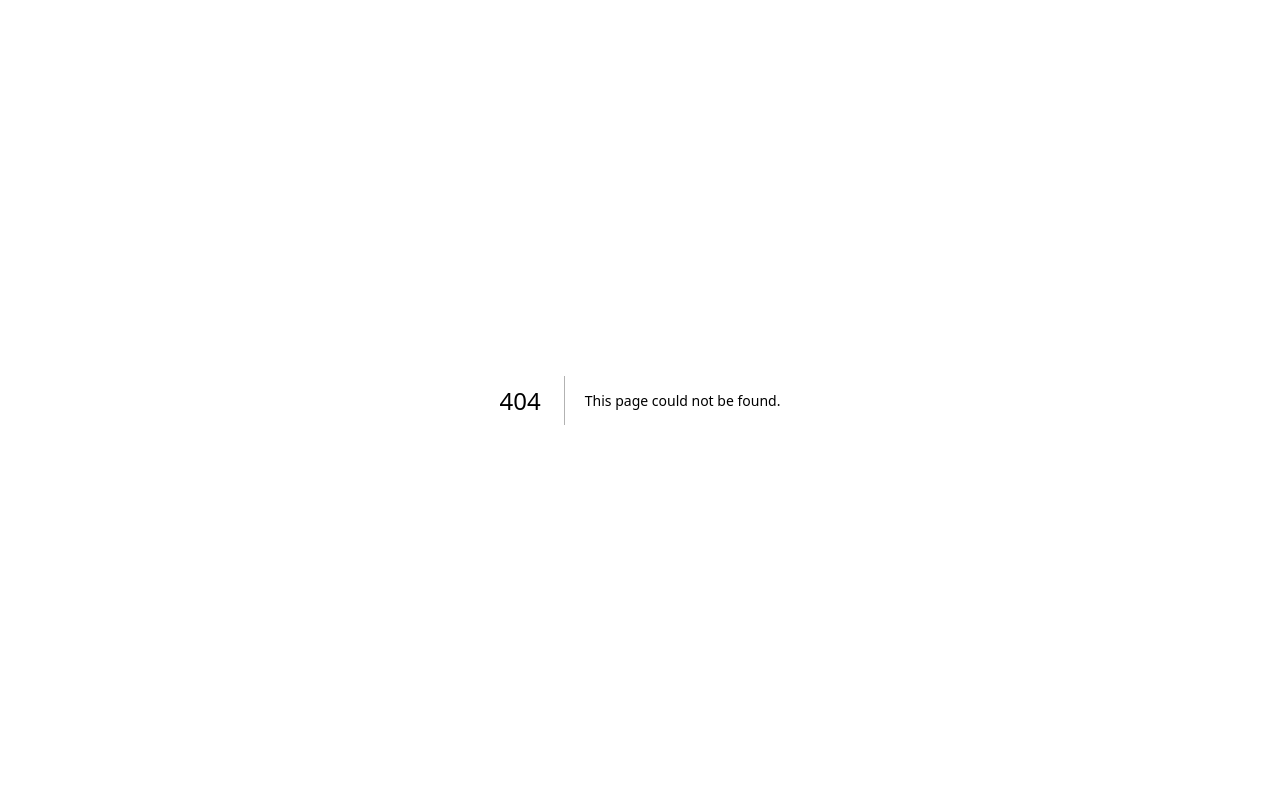
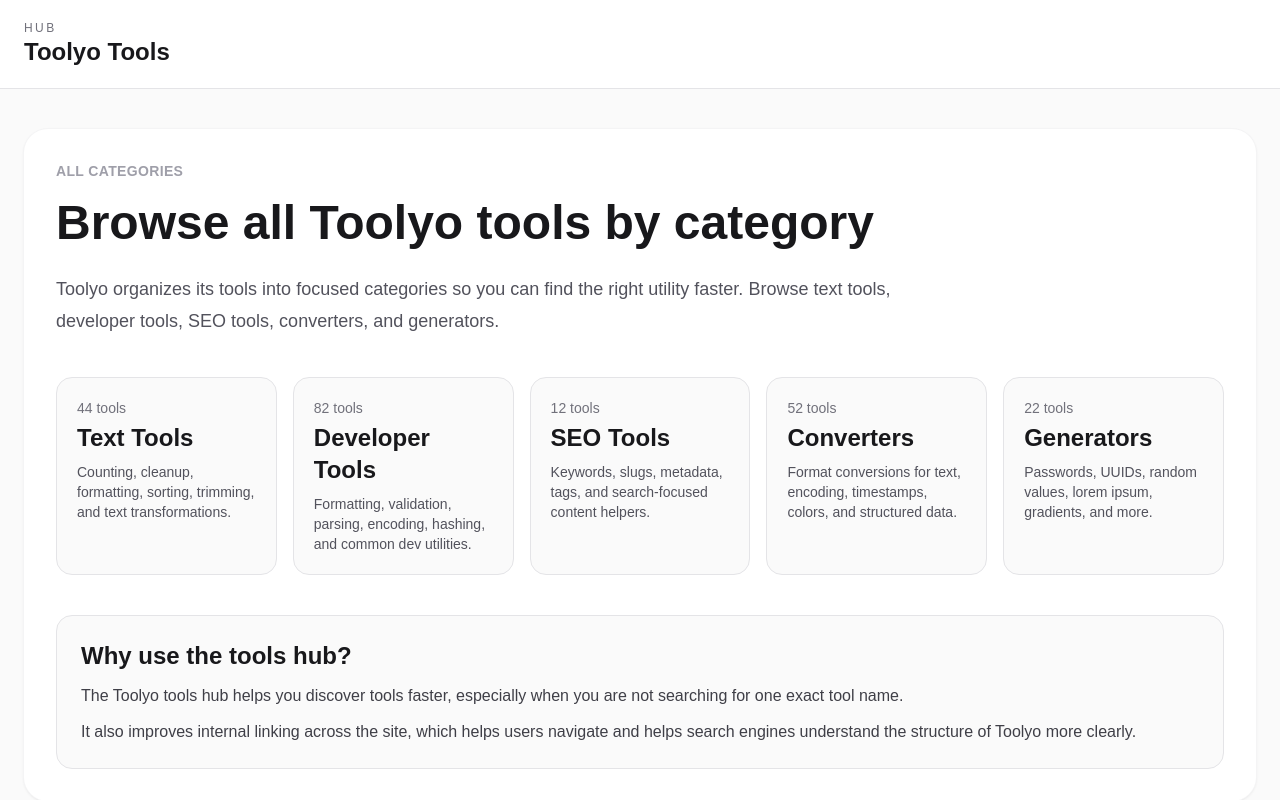
Before and after one commit to Kalluska/Toolyo, a Next.js app: page /tools in a window 1280 px wide. Before the commit this address had no page. Shown: the top 800 px of the page. Built offline with nearby package versions, Linux system fonts and the light colour scheme.

Commit message:
Add tools hub page

```diff
--- /dev/null
+++ b/src/app/tools/page.tsx
@@ -0,0 +1,132 @@
+import type { Metadata } from "next";
+import Link from "next/link";
+import SiteFooter from "@/components/site-footer";
+import { tools } from "@/data/tools";
+
+export const metadata: Metadata = {
+  title: "All Tools",
+  description: "Browse all Toolyo tools by category, including text tools, developer tools, SEO tools, converters, and generators.",
+  alternates: {
+    canonical: "https://toolyo-kappa.vercel.app/tools",
+  },
+};
+
+const categoryLinks = [
+  { key: "Text", href: "/text-tools", title: "Text Tools", description: "Counting, cleanup, formatting, sorting, trimming, and text transformations." },
+  { key: "Developer", href: "/developer-tools", title: "Developer Tools", description: "Formatting, validation, parsing, encoding, hashing, and common dev utilities." },
+  { key: "SEO", href: "/seo-tools", title: "SEO Tools", description: "Keywords, slugs, metadata, tags, and search-focused content helpers." },
+  { key: "Converters", href: "/converters", title: "Converters", description: "Format conversions for text, encoding, timestamps, colors, and structured data." },
+  { key: "Generators", href: "/generators", title: "Generators", description: "Passwords, UUIDs, random values, lorem ipsum, gradients, and more." },
+];
+
+function countToolsByCategory(category: string) {
+  if (category === "Converters") {
+    const keywords = [
+      "to ",
+      "converter",
+      "decode",
+      "encode",
+      "hex",
+      "binary",
+      "ascii",
+      "morse",
+      "timestamp",
+      "rgb",
+      "hsl",
+      "yaml",
+      "xml",
+      "base32",
+      "base64",
+      "url",
+    ];
+    return tools.filter((tool) => {
+      const name = tool.name.toLowerCase();
+      return keywords.some((keyword) => name.includes(keyword));
+    }).length;
+  }
+
+  if (category === "Generators") {
+    const keywords = [
+      "generator",
+      "current timestamp",
+      "password",
+      "uuid",
+      "random",
+      "lorem ipsum",
+      "gradient",
+      "query string builder",
+    ];
+    return tools.filter((tool) => {
+      const name = tool.name.toLowerCase();
+      return keywords.some((keyword) => name.includes(keyword));
+    }).length;
+  }
+
+  return tools.filter((tool) => tool.category === category).length;
+}
+
+export default function ToolsHubPage() {
+  return (
+    <div className="min-h-screen bg-zinc-50 text-zinc-900">
+      <header className="border-b border-zinc-200 bg-white">
+        <div className="mx-auto max-w-7xl px-6 py-5">
+          <Link href="/" className="block">
+            <div className="text-xs uppercase tracking-[0.2em] text-zinc-500">Hub</div>
+            <h1 className="text-2xl font-bold">Toolyo Tools</h1>
+          </Link>
+        </div>
+      </header>
+
+      <main className="mx-auto max-w-7xl px-6 py-10">
+        <div className="rounded-3xl bg-white p-8 shadow-sm ring-1 ring-zinc-100">
+          <div className="max-w-4xl">
+            <div className="text-sm font-semibold uppercase tracking-wide text-zinc-400">
+              All Categories
+            </div>
+            <h2 className="mt-3 text-5xl font-bold leading-tight">
+              Browse all Toolyo tools by category
+            </h2>
+            <p className="mt-5 text-lg leading-8 text-zinc-600">
+              Toolyo organizes its tools into focused categories so you can find the right utility
+              faster. Browse text tools, developer tools, SEO tools, converters, and generators.
+            </p>
+          </div>
+
+          <section className="mt-10">
+            <div className="grid gap-4 md:grid-cols-2 xl:grid-cols-5">
+              {categoryLinks.map((category) => (
+                <Link
+                  key={category.href}
+                  href={category.href}
+                  className="rounded-2xl border border-zinc-200 bg-zinc-50 p-5 transition hover:border-zinc-400"
+                >
+                  <div className="text-sm text-zinc-500">
+                    {countToolsByCategory(category.key)} tools
+                  </div>
+                  <div className="mt-1 text-2xl font-bold">{category.title}</div>
+                  <p className="mt-2 text-sm text-zinc-600">{category.description}</p>
+                </Link>
+              ))}
+            </div>
+          </section>
+
+          <section className="mt-10 rounded-2xl border border-zinc-200 bg-zinc-50 p-6">
+            <h3 className="text-2xl font-bold">Why use the tools hub?</h3>
+            <div className="mt-3 space-y-3 text-zinc-700">
+              <p>
+                The Toolyo tools hub helps you discover tools faster, especially when you are not
+                searching for one exact tool name.
+              </p>
+              <p>
+                It also improves internal linking across the site, which helps users navigate and
+                helps search engines understand the structure of Toolyo more clearly.
+              </p>
+            </div>
+          </section>
+        </div>
+      </main>
+
+      <SiteFooter />
+    </div>
+  );
+}
--- a/src/components/site-footer.tsx
+++ b/src/components/site-footer.tsx
@@ -36,6 +36,9 @@
             <div className="mt-3 space-y-2 text-sm">
               <Link href="/" className="block text-zinc-600 hover:text-zinc-900">
                 Home
+              </Link>
+              <Link href="/tools" className="block text-zinc-600 hover:text-zinc-900">
+                All Tools
               </Link>
               <Link href="/about" className="block text-zinc-600 hover:text-zinc-900">
                 About
```
